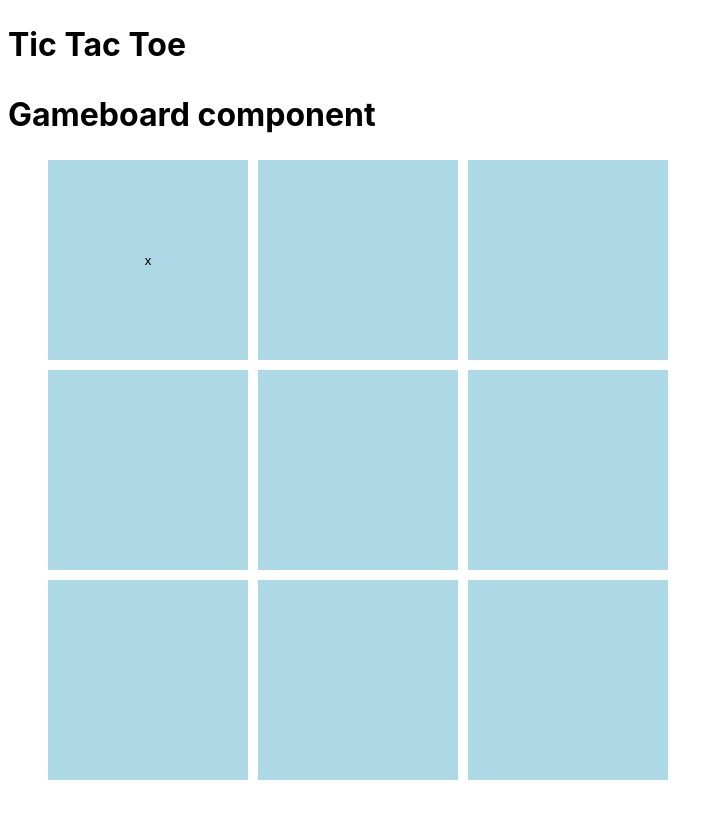
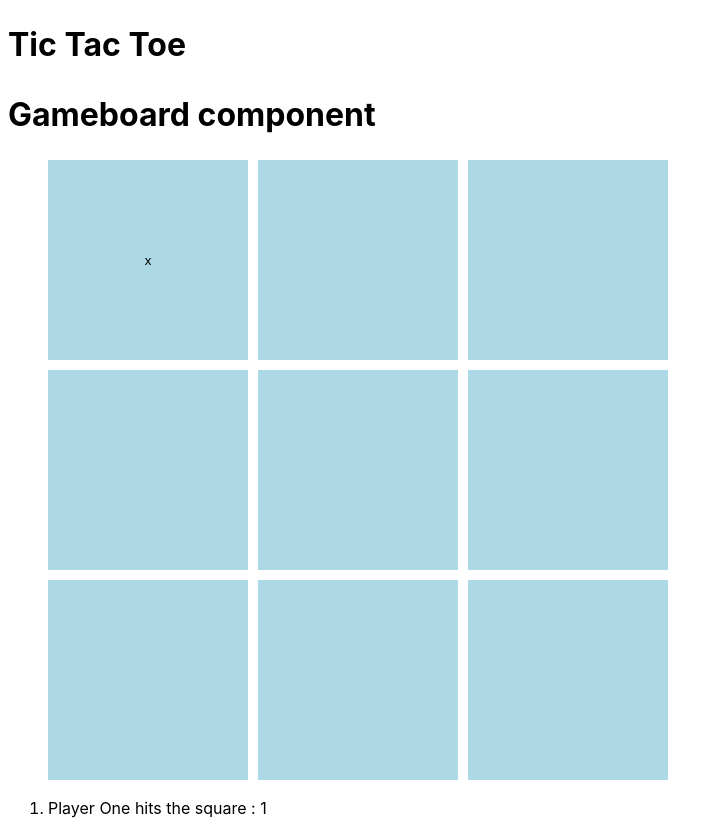
Before and after one commit to Aziz-Mohamed/Tic-Tac-Toe, a React (Vite) app in the folder tictactoe/: page / in a window 1280 px wide. Both pictures are taken after a click on the button 148 px from the left and 260 px from the top of the page. Shown: the whole page, without its empty margins (0-722 px from the left). Before the commit the page ends 800 px from the top, so only its background shows below. Built offline with nearby package versions, Linux system fonts and the light colour scheme.

Commit message:
log works perfectly (descending order)

```diff
--- a/tictactoe/src/App.jsx
+++ b/tictactoe/src/App.jsx
@@ -1,19 +1,8 @@
 import { useState } from 'react';
 import GameBoard from './components /GameBoard';
+import {initialGameBoard} from './components /GameBoard';
+import Log from './components /Log';
 import './App.css';
-
-
-let initialGameBoard = [
-  {id: 1, value: null, order: null, isClicked: false},
-  {id: 2, value: null, order: null, isClicked: false},
-  {id: 3, value: null, order: null, isClicked: false},
-  {id: 4, value: null, order: null, isClicked: false},
-  {id: 5, value: null, order: null, isClicked: false},
-  {id: 6, value: null, order: null, isClicked: false},
-  {id: 7, value: null, order: null, isClicked: false},
-  {id: 8, value: null, order: null, isClicked: false},
-  {id: 9, value: null, order: null, isClicked: false}
-];
 
 
 function App() {
@@ -24,8 +13,8 @@ function App() {
   return (
     <>
       <h1> Tic Tac Toe</h1>
-    {/* <Log logList = {gameBoard}/> */}
     <GameBoard gameBoard={gameBoard} setGameBoard={setGameBoard}/>
+    <Log logList = {gameBoard}/>
 
     </>
   )
--- a/tictactoe/src/components /GameBoard.jsx
+++ b/tictactoe/src/components /GameBoard.jsx
@@ -1,6 +1,18 @@
 
 import { useState } from 'react';
 
+
+export let initialGameBoard = [
+  {id: 1, value: null, order: null, isClicked: false},
+  {id: 2, value: null, order: null, isClicked: false},
+  {id: 3, value: null, order: null, isClicked: false},
+  {id: 4, value: null, order: null, isClicked: false},
+  {id: 5, value: null, order: null, isClicked: false},
+  {id: 6, value: null, order: null, isClicked: false},
+  {id: 7, value: null, order: null, isClicked: false},
+  {id: 8, value: null, order: null, isClicked: false},
+  {id: 9, value: null, order: null, isClicked: false}
+];
 
 function GameBoard({gameBoard, setGameBoard}) {
   const [clickCount, setClickCount] = useState(0);
@@ -11,7 +23,7 @@ function GameBoard({gameBoard, setGameBoard}) {
         if (box.id === boxId && !box.isClicked) {
           const newOrder = clickCount + 1;
           const newValue = newOrder % 2 !== 0 ? 'x' : 'o';
-          console.log(newOrder);
+          // console.log(newOrder);
           return {
             ...box,
             value: newValue,
@@ -26,11 +38,11 @@ function GameBoard({gameBoard, setGameBoard}) {
     setClickCount(prevCount => prevCount + 1);
   };
   // console.log(`GameBoard: ${gameBoard}`);
-  console.log(`GameBoard: ${JSON.stringify(gameBoard)}`);
+  // console.log(`GameBoard: ${JSON.stringify(gameBoard)}`);
 
   return (
     <>
-      <h1>Gameboard component</h1>
+      <h1> Gameboard component</h1>
       <ol className="box-container">
         {gameBoard.map(box => (
           <li key={box.id} className="box">
--- a/tictactoe/src/components /Log.jsx
+++ b/tictactoe/src/components /Log.jsx
@@ -1,7 +1,24 @@
-export default function Log({logList}) {
+function Log({logList}) {
+
+  const reversedLogList = logList.slice().sort((boxA, boxB) => {
+    const orderA = boxA.order === null ? Infinity : boxA.order;
+    const orderB = boxB.order === null ? Infinity : boxB.order;
+    return orderB - orderA;
+  });
+
+console.log(reversedLogList);
   return (
-    <div>
-
-    </div>
+    <ol>
+      {reversedLogList.map(log => (
+        log.isClicked ? (
+          <li key={log.id}>
+            {log.value === 'x' ? "Player One" : "Player Two"} hits the square :{" "}
+            {log.id}
+          </li>
+        ) : null // Return null for non-clicked boxes (avoids extra nodes)
+      ))}
+    </ol>
   )
 }
+
+export default Log
```
